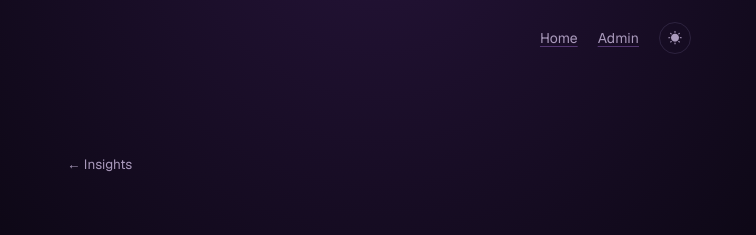
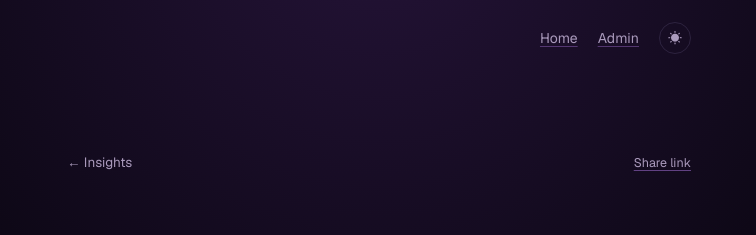
Before and after one commit to echotian2026/echotianblog, a Next.js app: page /insights/gratitude in a window 1280 px wide. Shown: the top 235 px of the page, without its empty margins (261-1017 px from the left). Built offline with nearby package versions, Linux system fonts and the light colour scheme.

Commit message:
Add share links to journal entries

```diff
--- a/app/components/JournalEntry.tsx
+++ b/app/components/JournalEntry.tsx
@@ -1,5 +1,6 @@
 import Link from "next/link";
 import type { ReactNode } from "react";
+import { ShareButton } from "./ShareButton";
 
 type Mood = "sad" | "neutral" | "happy";
 
@@ -68,7 +69,10 @@ export function JournalEntry({
 
   return (
     <article className="article journal-entry">
-      <Link href={backHref} className="back-link">← Journal</Link>
+      <div className="article-topbar">
+        <Link href={backHref} className="back-link">← Journal</Link>
+        <ShareButton title={title} />
+      </div>
       <header className="article-header">
         <div className="entry-meta">
           <time dateTime={publishedAt} className="entry-date">
--- /dev/null
+++ b/app/components/ShareButton.tsx
@@ -0,0 +1,29 @@
+"use client";
+
+import { useState } from "react";
+
+export function ShareButton({ title }: { title: string }) {
+  const [label, setLabel] = useState("Share link");
+
+  async function share() {
+    const url = window.location.href;
+    try {
+      if (navigator.share) {
+        await navigator.share({ title, url });
+        return;
+      }
+      await navigator.clipboard.writeText(url);
+      setLabel("Link copied");
+      window.setTimeout(() => setLabel("Share link"), 1800);
+    } catch (error) {
+      if (error instanceof DOMException && error.name === "AbortError") return;
+      window.prompt("Copy this link", url);
+    }
+  }
+
+  return (
+    <button type="button" className="share-link" onClick={() => void share()}>
+      {label}
+    </button>
+  );
+}
--- a/app/globals.css
+++ b/app/globals.css
@@ -535,12 +535,34 @@ footer {
 }
 
 .article { padding: 5rem 0 6rem; }
+.article-topbar {
+  display: flex;
+  align-items: center;
+  justify-content: space-between;
+  gap: 1rem;
+}
 .back-link, .text-button {
   color: var(--muted);
   font-size: .84rem;
   transition: color 150ms ease;
 }
 .back-link:hover, .text-button:hover { color: var(--accent-bright); }
+.share-link {
+  padding: 0;
+  border: 0;
+  background: transparent;
+  color: var(--muted);
+  font: .78rem var(--font-geist-sans), sans-serif;
+  text-decoration: underline;
+  text-decoration-color: rgba(192, 132, 252, .45);
+  text-underline-offset: .22em;
+  cursor: pointer;
+  transition: color 150ms ease, text-decoration-color 150ms ease;
+}
+.share-link:hover {
+  color: var(--accent-bright);
+  text-decoration-color: var(--accent);
+}
 .article-header { padding: 4.5rem 0 3.2rem; border-bottom: 1px solid var(--line); }
 .article-header h1 { font-size: clamp(2.4rem, 8vw, 4rem); }
 .article-header time {
--- a/app/insights/becoming/page.tsx
+++ b/app/insights/becoming/page.tsx
@@ -1,6 +1,7 @@
 import type { Metadata } from "next";
 import Link from "next/link";
 import { EntryFooter } from "@/app/components/JournalEntry";
+import { ShareButton } from "@/app/components/ShareButton";
 
 export const metadata: Metadata = {
   title: "成为自己想成为的人",
@@ -9,7 +10,10 @@ export const metadata: Metadata = {
 export default function BecomingPage() {
   return (
     <article className="essay">
-      <Link href="/insights" className="back-link">← Insights</Link>
+      <div className="article-topbar">
+        <Link href="/insights" className="back-link">← Insights</Link>
+        <ShareButton title="成为自己想成为的人" />
+      </div>
       <header>
         <p className="eyebrow">A note to myself</p>
         <h1>成为自己想成为的人</h1>
--- a/app/insights/gratitude/page.tsx
+++ b/app/insights/gratitude/page.tsx
@@ -1,6 +1,7 @@
 import type { Metadata } from "next";
 import Link from "next/link";
 import { EntryFooter } from "@/app/components/JournalEntry";
+import { ShareButton } from "@/app/components/ShareButton";
 
 export const metadata: Metadata = {
   title: "The things I’ve been grateful for",
@@ -9,7 +10,10 @@ export const metadata: Metadata = {
 export default function GratitudePage() {
   return (
     <article className="essay">
-      <Link href="/insights" className="back-link">← Insights</Link>
+      <div className="article-topbar">
+        <Link href="/insights" className="back-link">← Insights</Link>
+        <ShareButton title="The things I’ve been grateful for" />
+      </div>
       <header>
         <p className="eyebrow">A note to myself</p>
         <h1>The things I’ve been grateful for</h1>
```
